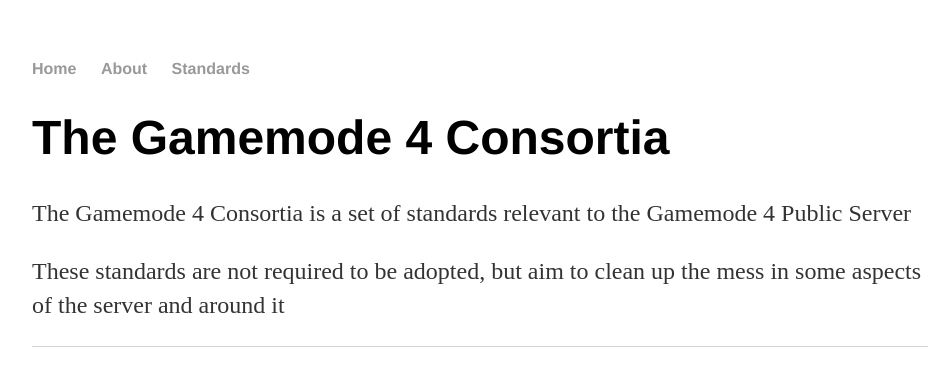
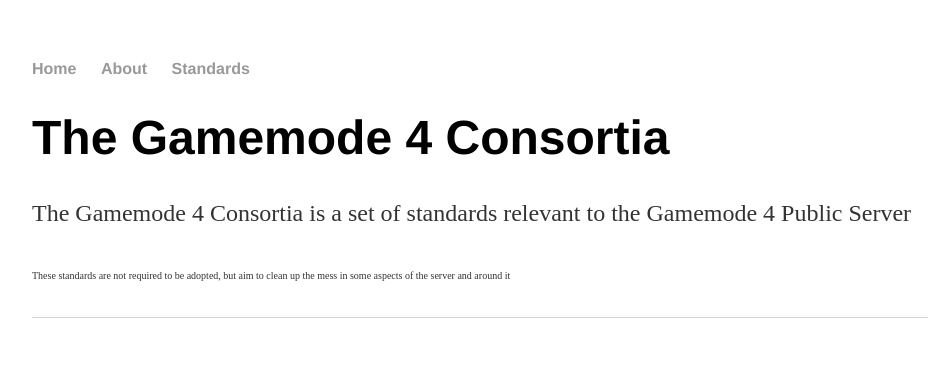
Before and after one commit to gm4-consortia/gm4-consortia.github.io, a Jekyll site: the page built from index.html, in a window 1280 px wide. Shown: the top 386 px of the page, without its empty margins (160-1112 px from the left). Built offline with Jekyll 4.4.1, drawn with Linux system fonts in a browser that asks for light colours.

Commit message:
Update index.html

```diff
--- a/index.html
+++ b/index.html
@@ -6,5 +6,5 @@
 <div class="blurb">
 	<h1>The Gamemode 4 Consortia</h1>
 	<p>The Gamemode 4 Consortia is a set of standards relevant to the Gamemode 4 Public Server</p>
-        <p>These standards are not required to be adopted, but aim to clean up the mess in some aspects of the server and around it</p>
+        <p><font size="-2">These standards are not required to be adopted, but aim to clean up the mess in some aspects of the server and around it</p></font>
 </div><!-- /.blurb -->
```
